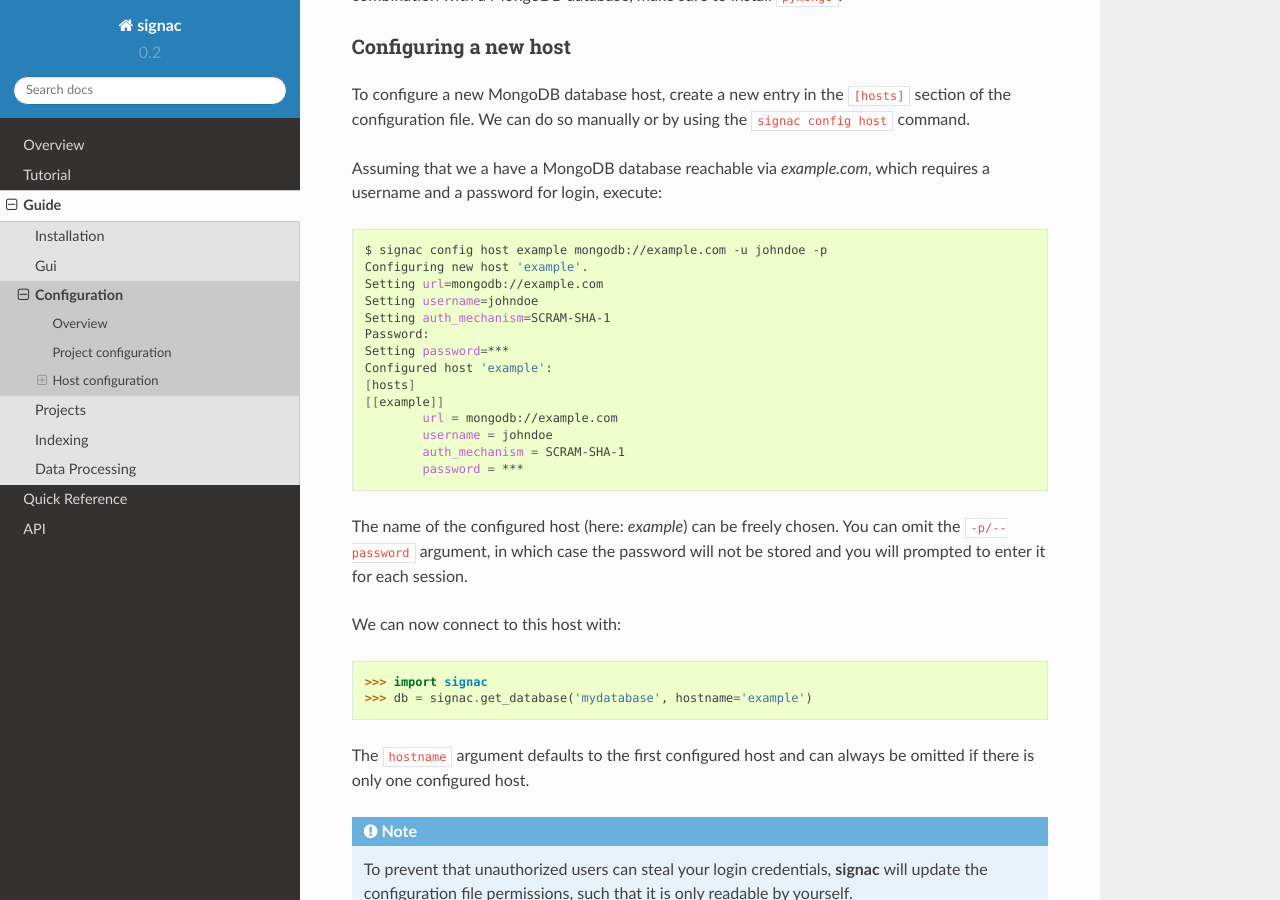
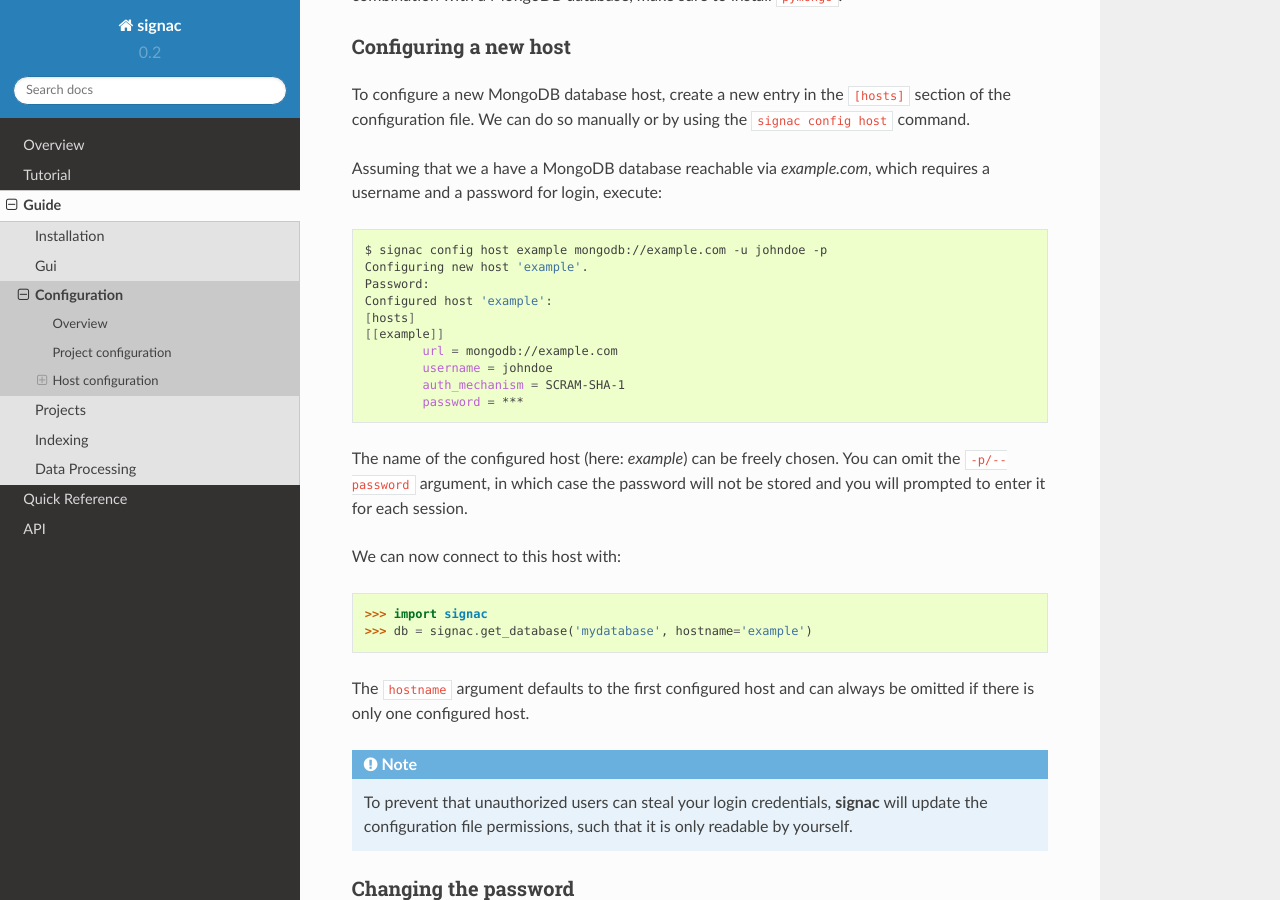
Before and after one commit to glotzerlab/signac, a Sphinx documentation site: the page built from doc/configuration.rst, in a window 1280 px wide and 900 px high, scrolled down 1385 px. Built offline with Sphinx 7.4.7 and the Read the Docs theme 2.0.0, drawn with Linux system fonts in a browser that asks for light colours.

Commit message:
Adjust configuration documentation to reflect actual output.

```diff
--- a/doc/configuration.rst
+++ b/doc/configuration.rst
@@ -70,11 +70,7 @@ Assuming that we a have a MongoDB database reachable via *example.com*, which re
 
     $ signac config host example mongodb://example.com -u johndoe -p
     Configuring new host 'example'.
-    Setting url=mongodb://example.com
-    Setting username=johndoe
-    Setting auth_mechanism=SCRAM-SHA-1
     Password:
-    Setting password=***
     Configured host 'example':
     [hosts]
     [[example]]
```
